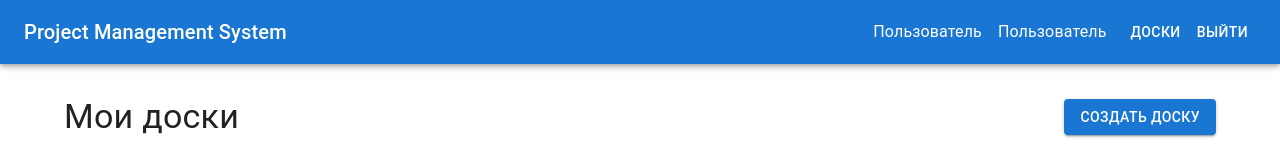
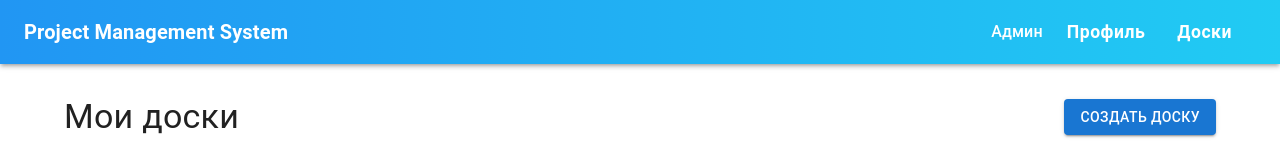
Before and after one commit to tatianavodovoz/project-management-system-client, a React (Create React App) app: page /boards in a window 1280 px wide. Shown: the top 160 px of the page. Built offline with nearby package versions, Linux system fonts and the light colour scheme; no server answers; sample sign-in values are in the browser's storage.

Commit message:
проверка на админа + исправление некоторых запросов + изменение хедера

```diff
--- a/src/App.tsx
+++ b/src/App.tsx
@@ -1,7 +1,7 @@
 import React from 'react';
 import { BrowserRouter as Router, Routes, Route, Navigate } from 'react-router-dom';
 import { ThemeProvider } from '@emotion/react';
-import { CssBaseline } from '@mui/material';
+import { Box, CssBaseline } from '@mui/material';
 import { createTheme } from '@mui/material/styles';
 
 // Компоненты
@@ -12,6 +12,7 @@ import Profile from './pages/Profile';
 import Login from './pages/Login';
 import Register from './pages/Register';
 import { ManageProvider } from './providers/manage-provider';
+import HeaderPublic from './components/Layout/HeaderPublic';
 
 // Создаем тему для Material-UI
 const theme = createTheme({
@@ -26,81 +27,59 @@ const theme = createTheme({
 });
 
 // Функция проверки авторизации
-const isUserAuthenticated = () => {
+const isUserAuthenticated = (): boolean => {
   const token = localStorage.getItem('token');
-  const user = localStorage.getItem('user');
-
-  if (!token || !user) {
-    // Если чего-то не хватает, очищаем всё
+  console.log(token)
+  if (token === undefined || token === null) {
     localStorage.removeItem('token');
     localStorage.removeItem('user');
     localStorage.removeItem('isAdmin');
     return false;
   }
-
-  try {
-    // Проверяем, что user - валидный JSON
-    JSON.parse(user);
-    return true;
-  } catch {
-    // Если user невалидный, очищаем всё
-    localStorage.removeItem('token');
-    localStorage.removeItem('user');
-    localStorage.removeItem('isAdmin');
-    return false;
-  }
+  return true;
 };
 
 export const App: React.FC = () => {
   const isAuthenticated = isUserAuthenticated();
-  console.log('Текущий статус аутентификации:', isAuthenticated);
-  console.log('isAdmin в localStorage:', localStorage.getItem('isAdmin'));
+  console.log(isAuthenticated)
 
   return (
-    <ThemeProvider theme={theme}>
-      <ManageProvider>
-      <CssBaseline />
-      <Router>
-        <Header />
-        <Routes>
-          {/* Публичные маршруты */}
-          <Route
-            path="/login"
-            element={isAuthenticated ? <Navigate to="/boards" replace /> : <Login />}
-          />
-          <Route
-            path="/register"
-            element={isAuthenticated ? <Navigate to="/boards" replace /> : <Register />}
-          />
+    <Router>
+      <ThemeProvider theme={theme}>
+        <CssBaseline />
 
-          {/* Защищенные маршруты */}
-          <Route
-            path="/boards"
-            element={isAuthenticated ? <BoardList /> : <Navigate to="/login" replace />}
-          />
-          <Route
-            path="/boards/:boardId"
-            element={isAuthenticated ? <BoardDetail /> : <Navigate to="/login" replace />}
-          />
-          <Route
-            path="/profile"
-            element={isAuthenticated ? <Profile /> : <Navigate to="/login" replace />}
-          />
+        {isAuthenticated ? (
+          <ManageProvider>
+            <Header />
+            <Routes>
+              <Route path="/boards" element={<BoardList />} />
+              <Route path="*" element={<Navigate to="/boards" replace />} />
+              <Route path="/profile" element={<Profile/>} />
+            </Routes>
+          </ManageProvider>
+        ) : (
+          <>
+          <HeaderPublic />
+          <Box
+            sx={{
+              display: 'flex',
+              flexDirection: 'column',
+              justifyContent: 'center',
+              alignItems: 'center',
+              minHeight: '90vh',
+            }}
+          >
+            <Routes>
+              <Route path="/login" element={<Login />} />
+              <Route path="/register" element={<Register />} />
+              <Route path="/" element={<Navigate to="/login" replace />} />
+              <Route path="*" element={<Navigate to="/login" replace />} />
+            </Routes>
+          </Box>
+          </>
+        )}
 
-          {/* Редирект с корневого маршрута */}
-          <Route
-            path="/"
-            element={<Navigate to={isAuthenticated ? "/boards" : "/login"} replace />}
-          />
-
-          {/* Обработка несуществующих маршрутов */}
-          <Route
-            path="*"
-            element={<Navigate to={isAuthenticated ? "/boards" : "/login"} replace />}
-          />
-        </Routes>
-      </Router>
-      </ManageProvider>
-    </ThemeProvider>
+      </ThemeProvider>
+    </Router>
   );
 };
--- a/src/components/Layout/Header.tsx
+++ b/src/components/Layout/Header.tsx
@@ -1,45 +1,15 @@
 import React, { useEffect } from 'react';
-import { AppBar, Toolbar, Typography, Button } from '@mui/material';
+import { AppBar, Toolbar, Typography, Button, Box } from '@mui/material';
 import { useNavigate } from 'react-router-dom';
 import { useManage } from '../../providers/manage-provider';
 
 
-// Функция проверки авторизации (такая же, как в App.tsx)
-const isUserAuthenticated = () => {
-  const token = localStorage.getItem('token');
-  const user = localStorage.getItem('user');
-
-  if (!token || !user) {
-    localStorage.removeItem('token');
-    localStorage.removeItem('user');
-    return false;
-  }
-
-  try {
-    JSON.parse(user);
-    return true;
-  } catch {
-    localStorage.removeItem('token');
-    localStorage.removeItem('user');
-    return false;
-  }
-};
-
 const Header: React.FC = () => {
     const navigate = useNavigate();
-    const isAuthenticated = isUserAuthenticated();
     const userData = localStorage.getItem('user');
     const user = userData ? JSON.parse(userData) : null;
 
     const { isAdmin, setIsAdmin } = useManage();
-
-    const handleLogout = () => {
-        // Удаляем все данные аутентификации
-        localStorage.removeItem('token');
-        localStorage.removeItem('user');
-        // Принудительно обновляем страницу и перенаправляем на логин
-        window.location.href = '/login';
-    };
 
     useEffect(() => {
         const isAdmin = localStorage.getItem('isAdmin');
@@ -53,36 +23,22 @@ const Header: React.FC = () => {
     console.log('IsAdmin state:', isAdmin);
 
     return (
-        <AppBar position="static">
-            <Toolbar>
-                <Typography variant="h6" component="div" sx={{ flexGrow: 1 }}>
+        <AppBar position="static" sx={{ background: 'linear-gradient(90deg, #2196F3, #21CBF3)', boxShadow: 3 }}>
+            <Toolbar sx={{ justifyContent: 'space-between' }}>
+                <Typography variant="h6" component="div" sx={{ fontWeight: 'bold' }}>
                     Project Management System
                 </Typography>
-                {isAuthenticated && user ? (
-                    <>
-                        <Typography variant="body1" sx={{ mr: 2 }}>
-                            {isAdmin ? 'Админ' : 'Пользователь'}
-                        </Typography>
-                        <Typography variant="body1" sx={{ mr: 2 }}>
-                            {user.client_name || 'Пользователь'}
-                        </Typography>
-                        <Button color="inherit" onClick={() => navigate('/boards')}>
-                            Доски
-                        </Button>
-                        <Button color="inherit" onClick={handleLogout}>
-                            Выйти
-                        </Button>
-                    </>
-                ) : (
-                    <>
-                        <Button color="inherit" onClick={() => navigate('/login')}>
-                            Войти
-                        </Button>
-                        <Button color="inherit" onClick={() => navigate('/register')}>
-                            Регистрация
-                        </Button>
-                    </>
-                )}
+                <Box sx={{ display: 'flex', alignItems: 'center' }}>
+                    <Typography variant="body1" sx={{ mr: 2, fontSize: 16, fontWeight: 500 }}>
+                        {isAdmin ? 'Админ' : 'Пользователь'}
+                    </Typography>
+                    <Button color="inherit" onClick={() => navigate('/profile')} sx={{ mr: 2, fontWeight: 'bold', fontSize: '1.1rem', textTransform: 'none' }}>
+                        Профиль
+                    </Button>
+                    <Button color="inherit" onClick={() => navigate('/boards')} sx={{ mr: 2, fontWeight: 'bold', fontSize: '1.1rem', textTransform: 'none' }}>
+                        Доски
+                    </Button>
+                </Box>
             </Toolbar>
         </AppBar>
     );
--- /dev/null
+++ b/src/components/Layout/HeaderPublic.tsx
@@ -0,0 +1,28 @@
+import React, { useEffect } from 'react';
+import { AppBar, Toolbar, Typography, Button } from '@mui/material';
+import { useNavigate } from 'react-router-dom';
+
+
+const HeaderPublic: React.FC = () => {
+    const navigate = useNavigate();
+
+    return (
+        <AppBar position="static">
+            <Toolbar>
+                <Typography variant="h6" component="div" sx={{ flexGrow: 1 }}>
+                    Project Management System
+                </Typography>
+                <>
+                    <Button color="inherit" onClick={() => navigate('/login')}>
+                        Войти
+                    </Button>
+                    <Button color="inherit" onClick={() => navigate('/register')}>
+                        Регистрация
+                    </Button>
+                </>
+            </Toolbar>
+        </AppBar>
+    );
+};
+
+export default HeaderPublic;
--- a/src/pages/BoardDetail.tsx
+++ b/src/pages/BoardDetail.tsx
@@ -29,7 +29,7 @@ const BoardDetail: React.FC = () => {
     const [error, setError] = useState<string>('');
     const [isTaskFormOpen, setIsTaskFormOpen] = useState(false);
     const [editingTask, setEditingTask] = useState<Task | undefined>(undefined);
-    const client_token = localStorage.getItem('client_token');
+    const client_token = localStorage.getItem('token');
 
 
 
@@ -62,7 +62,6 @@ const BoardDetail: React.FC = () => {
     // Создание новой задачи
     const handleCreateTask = async (taskData: Partial<Task>) => {
         try {
-            const client_token = localStorage.getItem('client_token');
             if (!client_token) throw new Error('Необходимо войти в систему');
 
             const newTaskData = {
--- a/src/pages/Profile.tsx
+++ b/src/pages/Profile.tsx
@@ -17,34 +17,18 @@ import {
 } from '@mui/material';
 import { Client } from '../types';
 import { api } from '../services/api';
+import { useManage } from '../providers/manage-provider';
 
 const Profile: React.FC = () => {
     // Состояния компонента
-    const [profile, setProfile] = useState<Client | null>(null);
+    const [profile, setProfile] = useState<Client | null>(() => {
+        const storedUser = localStorage.getItem('user');
+        return storedUser ? (JSON.parse(storedUser) as Client) : null;
+    });
     const [isEditing, setIsEditing] = useState(false);
     const [formData, setFormData] = useState<Partial<Client>>({});
     const [message, setMessage] = useState<{ text: string; type: 'success' | 'error' } | null>(null);
-
-    /**
-     * Загрузка данных профиля при монтировании компонента
-     */
-    useEffect(() => {
-        fetchProfile();
-    }, []);
-
-    /**
-     * Получение данных профиля с сервера
-     */
-    const fetchProfile = async () => {
-        try {
-            const response = await api.get('/profile');
-            setProfile(response.data);
-            setFormData(response.data);
-        } catch (error) {
-            console.error('Error fetching profile:', error);
-            setMessage({ text: 'Ошибка при загрузке профиля', type: 'error' });
-        }
-    };
+    const {isAdmin} = useManage();
 
     /**
      * Обработчик изменения полей формы
@@ -65,7 +49,8 @@ const Profile: React.FC = () => {
     const handleSubmit = async (e: React.FormEvent) => {
         e.preventDefault();
         try {
-            await api.put('/profile', formData);
+            const id = profile?.client_id
+            await api.put(`/clients/${id}`, formData);
             setProfile(formData as Client);
             setIsEditing(false);
             setMessage({ text: 'Профиль успешно обновлен', type: 'success' });
@@ -83,6 +68,14 @@ const Profile: React.FC = () => {
             </Container>
         );
     }
+
+    const handleLogout = () => {
+        // Удаляем все данные аутентификации
+        localStorage.removeItem('token');
+        localStorage.removeItem('user');
+        window.location.href = '/login';
+    };
+
 
     return (
         <Container maxWidth="md" sx={{ mt: 4 }}>
@@ -133,7 +126,7 @@ const Profile: React.FC = () => {
                             <TextField
                                 fullWidth
                                 label="Роль"
-                                value={profile.client_role}
+                                value={isAdmin ? "Админ" : "Пользователь"}
                                 disabled
                             />
                         </Grid>
@@ -164,6 +157,12 @@ const Profile: React.FC = () => {
                 </form>
             </Paper>
 
+            <Box sx={{ display: 'flex', justifyContent: 'center', mt: 3 }}>
+                <Button variant="outlined" color="inherit" onClick={handleLogout} sx={{ fontWeight: 'bold', fontSize: '1.1rem', textTransform: 'none' }}>
+                    Выйти
+                </Button>
+            </Box>
+
             {/* Уведомления */}
             <Snackbar
                 open={!!message}
--- a/src/providers/manage-provider.tsx
+++ b/src/providers/manage-provider.tsx
@@ -3,74 +3,46 @@ import React, { useState, ReactNode, createContext, useContext, useEffect } from
 interface ManageContextType {
     isAdmin: boolean;
     setIsAdmin: (value: boolean) => void;
+    refreshAdminStatus: () => void;
 }
 
 const ManageContext = createContext<ManageContextType>({
     isAdmin: false,
-    setIsAdmin: () => {}
+    setIsAdmin: () => { },
+    refreshAdminStatus: () => { }
 });
 
-export const ManageProvider = ({children}: {children: ReactNode}) => {
-    const [isAdmin, setIsAdmin] = useState<boolean>(() => {
-        const userData = localStorage.getItem('user');
-        console.log('Initial userData:', userData);
+export const ManageProvider = ({ children }: { children: ReactNode }) => {
+    // Функция для проверки, является ли пользователь администратором
+    const checkIsAdmin = () => {
+        return localStorage.getItem('isAdmin') === "true";
+    };
 
-        // Проверяем значение isAdmin из localStorage
-        const storedIsAdmin = localStorage.getItem('isAdmin') === 'true';
-        if (userData) {
-            const user = JSON.parse(userData);
-            console.log('Initial user admin status:', user.client_admin);
-            // Если storedIsAdmin true, используем его, иначе используем client_admin
-            return storedIsAdmin || user.client_admin === true;
-        }
-        return false;
-    });
+    // При инициализации проверяем статус админа
+    const [isAdmin, setIsAdmin] = useState<boolean>(checkIsAdmin);
 
-    // Активно проверяем роль пользователя
+    // Функция для обновления статуса администратора (можно вызывать из компонентов)
+    const refreshAdminStatus = () => {
+        setIsAdmin(checkIsAdmin());
+    };
+
+    // На первом рендере и при изменениях localStorage обновляем статус
     useEffect(() => {
-        const checkUserRole = () => {
-            const userData = localStorage.getItem('user');
-            console.log('Checking user role, userData:', userData);
-
-            if (userData) {
-                const user = JSON.parse(userData);
-                console.log('Current user role:', user.client_role);
-                console.log('Current isAdmin state:', isAdmin);
-
-                const shouldBeAdmin = user.client_role === 'admin';
-                if (shouldBeAdmin !== isAdmin) {
-                    console.log('Updating isAdmin to:', shouldBeAdmin);
-                    setIsAdmin(shouldBeAdmin);
-                }
-            } else if (isAdmin) {
-                console.log('No user data found, setting isAdmin to false');
-                setIsAdmin(false);
-            }
-        };
-
-        // Проверяем роль каждый раз при монтировании и при изменении localStorage
-        checkUserRole();
+        refreshAdminStatus();
 
         const handleStorageChange = () => {
-            console.log('Storage changed, checking role');
-            checkUserRole();
+            refreshAdminStatus();
         };
 
         window.addEventListener('storage', handleStorageChange);
 
-        // Добавляем интервальную проверку
-        const interval = setInterval(checkUserRole, 1000);
-
         return () => {
             window.removeEventListener('storage', handleStorageChange);
-            clearInterval(interval);
         };
-    }, [isAdmin]);
-
-    console.log('ManageProvider rendering with isAdmin:', isAdmin);
+    }, []);
 
     return (
-        <ManageContext.Provider value={{ isAdmin, setIsAdmin }}>
+        <ManageContext.Provider value={{ isAdmin, setIsAdmin, refreshAdminStatus }}>
             {children}
         </ManageContext.Provider>
     );
--- a/src/services/api.ts
+++ b/src/services/api.ts
@@ -18,7 +18,7 @@ api.interceptors.request.use(
             data: config.data
         });
 
-        const token = localStorage.getItem('client_token');
+        const token = localStorage.getItem('token');
         if (token) {
             console.log(token);
             config.data = {
```
Also changed, not shown: src/components/PrivateRoute.tsx (deleted, +0 -20 lines), src/pages/Login.tsx (+3 -13 lines), src/pages/Register.tsx (+0 -12 lines).
